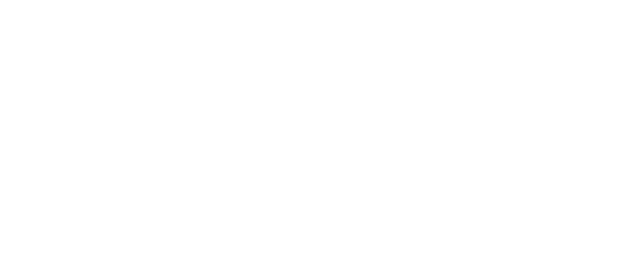
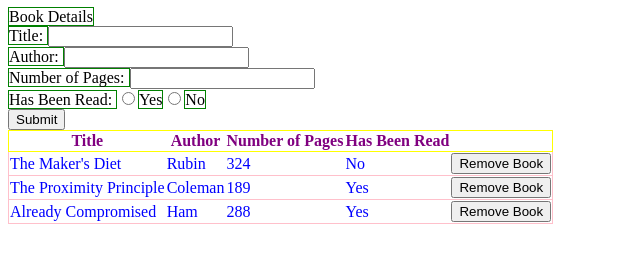
Before and after one commit to KeenerCoder/Library, a plain HTML site: page index.html in a window 1280 px wide. Shown: the whole page, without its empty margins (0-640 px from the left). Drawn offline with Linux system fonts and the light colour scheme.

Commit message:
Add functions to add / remove books and to display them

```diff
--- a/index.html
+++ b/index.html
@@ -9,7 +9,21 @@
 </head>
 
 <body>
+   <form id="book" onsubmit="addNewBookToLibrary()">
+      <label>Book Details</label><br />
+
+      <label>Title: </label><input type="text" id="title" required> <br />
+      <label>Author: </label><input type="text" id="author" required><br />
+      <label>Number of Pages: </label><input type="text" id="numberOfPages" required><br />
+      <label>Has Been Read: </label><input type="radio" value="yes" id="yesIsRead" name="isRead" required><label
+         for="yesIsRead">Yes</label><input type="radio" value="no" id="noIsRead" name="isRead" required><label
+         for="noIsRead">No</label><br />
+      <input type="submit" value="Submit">
+
+      <div id="divLibrary"></div>
+   </form>
    <script src='script.js'></script>
 </body>
 
+
 </html>
--- a/script.js
+++ b/script.js
@@ -1,18 +1,21 @@
-let myLibrary = [];
-const book1 = new Book("The Maker's Diet", "Rubin", 329, false);
-const book2 = new Book("The Proximity Principle", "Coleman", 189, true);
-const book3 = new Book("Already Compromised", "Ham", 288, true);
+let myLibrary;
 
+if (!localStorage.myLibrary) {
+   myLibrary = [];
+   const book1 = new Book("The Maker's Diet", "Rubin", 324, false);
+   const book2 = new Book("The Proximity Principle", "Coleman", 189, true);
+   const book3 = new Book("Already Compromised", "Ham", 288, true);
 
-addBookToLibrary(book1);
-addBookToLibrary(book2);
-addBookToLibrary(book3);
+   addBookToLibrary(book1);
+   addBookToLibrary(book2);
+   addBookToLibrary(book3);
+}
+else {
+   let myLibraryObjects = localStorage.getItem("myLibrary");
+   myLibrary = JSON.parse(myLibraryObjects);
+}
 
-
-console.dir(myLibrary);
 displayBookLibrary();
-
-
 
 
 function Book(title, author, numberOfPages, haveRead) {
@@ -31,13 +34,78 @@ function Book(title, author, numberOfPages, haveRead) {
    }
 }
 
+function addNewBookToLibrary() {
+   const newBook = getBookDetails();
+   addBookToLibrary(newBook);
+   displayBookLibrary();
+}
+
+function getBookDetails() {
+   const newBook = new Book();
+   newBook.title = document.getElementById('title').value;
+   newBook.author = document.getElementById('author').value;
+   newBook.numberOfPages = document.getElementById('numberOfPages').value;
+   newBook.haveRead = false;
+   return newBook;
+}
+
 function addBookToLibrary(book) {
    myLibrary.push(book);
+   localStorage.removeItem("myLibrary");
+   localStorage.setItem("myLibrary", JSON.stringify(myLibrary));
+}
+function removeBookFromLibrary(item) {
+
+   myLibrary.splice(myLibrary.indexOf(item.index), 1);
+   localStorage.removeItem("myLibrary");
+
+   if (myLibrary.length > 0) {
+      localStorage.setItem("myLibrary", JSON.stringify(myLibrary));
+      displayBookLibrary();
+   }
+
 }
 
 function displayBookLibrary() {
-   myLibrary.forEach(book => {
-      console.dir(book);
+   let libraryData = "";
+   if (myLibrary.length > 0) {
+      libraryData = "<table stlye='border-collapse: collapse'>";
+      libraryData += "<thead>";
+      libraryData += "<tr style='border: solid 1px yellow'>";
+      libraryData += "<th>Title</th>";
+      libraryData += "<th>Author</th>";
+      libraryData += "<th>Number of Pages</th>";
+      libraryData += "<th>Has Been Read</th>";
+      libraryData += "</thead>";
+      libraryData += "</tr>";
 
-   });
+      if (localStorage.getItem("myLibrary")) {
+         let myLibraryObjects = localStorage.getItem("myLibrary");
+         myLibrary = JSON.parse(myLibraryObjects);
+      }
+
+      myLibrary.forEach(book => {
+         libraryData += "<tr style='border: solid 1px pink'>";
+         libraryData += "<td>";
+         libraryData += book.title;
+         libraryData += "</td>";
+         libraryData += "<td>";
+         libraryData += book.author;
+         libraryData += "</td>";
+         libraryData += "<td>";
+         libraryData += book.numberOfPages;
+         libraryData += "</td>";
+         libraryData += "<td>";
+         libraryData += book.haveRead ? "Yes" : "No";
+         libraryData += "</td>";
+         libraryData += "<td>";
+         libraryData += "<button onclick='removeBookFromLibrary(this);'>Remove Book</button>";
+         libraryData += "</td>";
+         libraryData += "</tr>";
+      });
+      libraryData += "</table>";
+   }
+   let divLibrary = document.getElementById("divLibrary");
+   divLibrary.innerHTML = libraryData;
+
 }
--- a/style.css
+++ b/style.css
@@ -0,0 +1,17 @@
+tr{
+   border: solid 100px orange;
+   color: purple;
+}
+label{
+   border: solid 1px green;
+}
+th{
+   /* border: solid 1px red; */
+}
+td{
+   color: blue;
+   /* border: solid 1px black; */
+}
+table{
+   border-collapse: collapse;
+}
```
